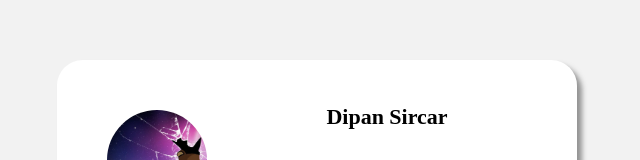
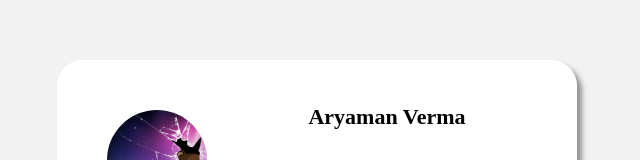
Before and after one commit to Aryaman10av/ACTIVITIES, a plain HTML site: page Profile Card/index.html in a window 1280 px wide. Shown: the part 198-358 px from the top of the page, 323-963 px from the left. Drawn offline with Linux system fonts and the light colour scheme.

Commit message:
Update index.html

```diff
--- a/Profile Card/index.html
+++ b/Profile Card/index.html
@@ -11,7 +11,7 @@
         <div class="pfp"></div>
 
         <div class="about">
-            <div class="about-heading">Dipan Sircar</div>
+            <div class="about-heading">Aryaman Verma</div>
 
             <div class="about-txt">I blend creativity with code to craft digital experiences that are as visually striking as they are intuitive. Every project is a chance to turn ideas into something interactive, engaging, and uniquely yours.</div>
 
```
